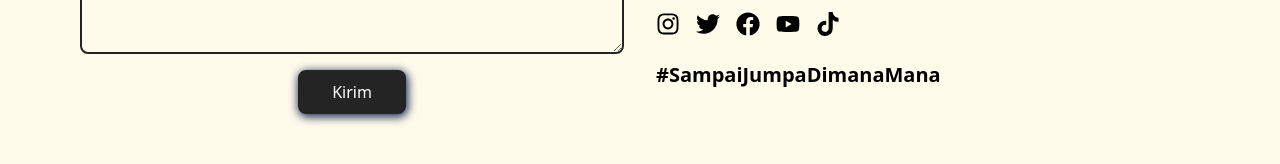
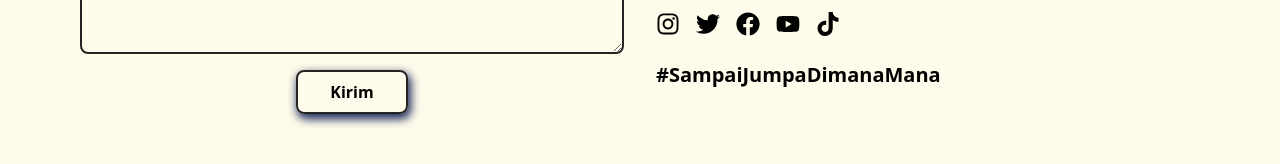
Before and after one commit to Nakim526/tim-7, a Next.js app: page / in a window 1280 px wide. In both pictures the pointer is over the button "Kirim". Shown: the part 1770-1934 px from the top of the page. Built offline with nearby package versions, Linux system fonts and the light colour scheme.

Commit message:
home page button

```diff
--- a/src/app/globals.css
+++ b/src/app/globals.css
@@ -63,12 +63,16 @@ button {
   padding: 0.5rem 2rem;
   border-radius: 8px;
   border: 2px solid #242424;
+  color: white;
+  font-weight: bold;
+  box-shadow: #162456 1px 2px 5px 1px;
+  background-color: #242424;
 }
 
 button:hover {
-  background-color: #242424;
-  color: white;
-  box-shadow: #162456 1px 2px 10px 1px;
+  box-shadow: #162456 2px 4px 10px 1px;
+  color: black;
+  background-color: transparent;
 }
 
 .description {
```
